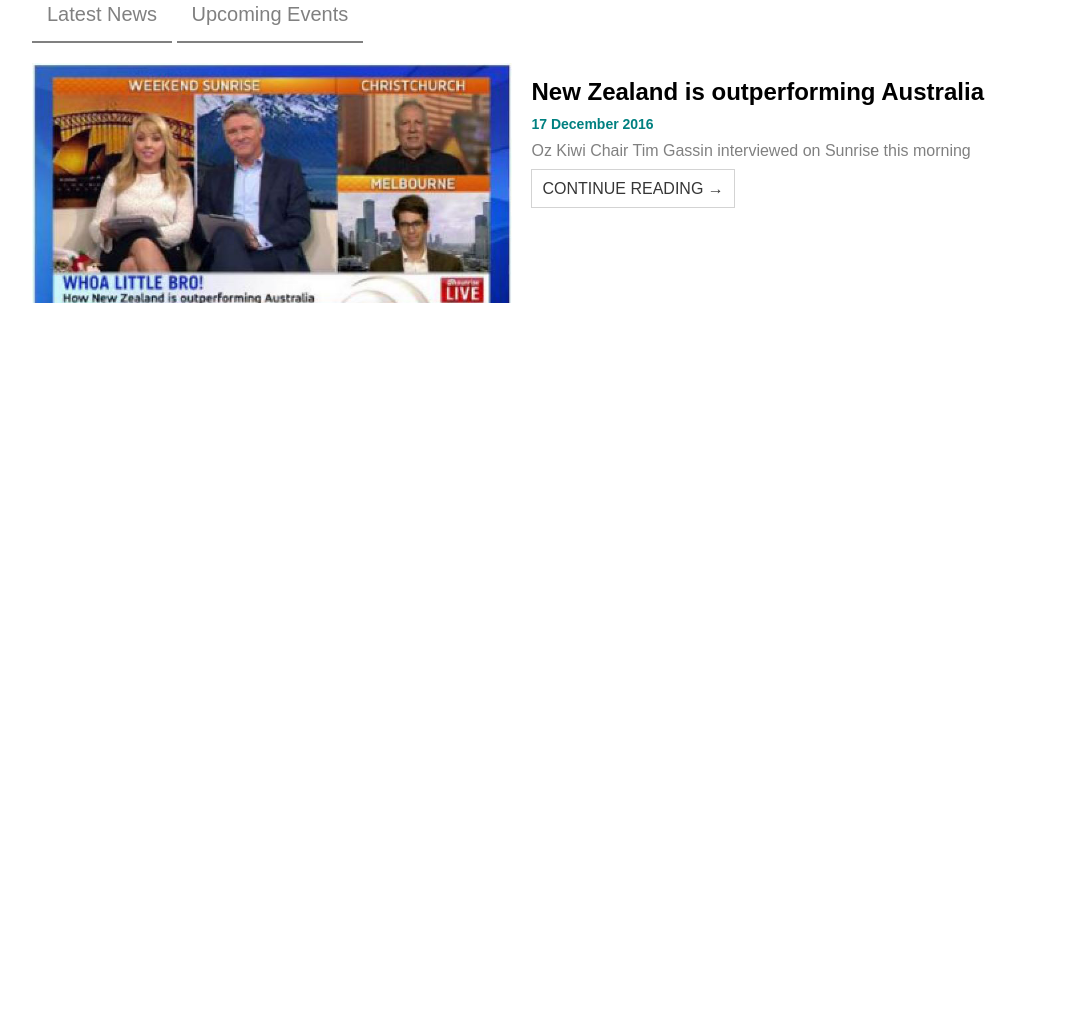
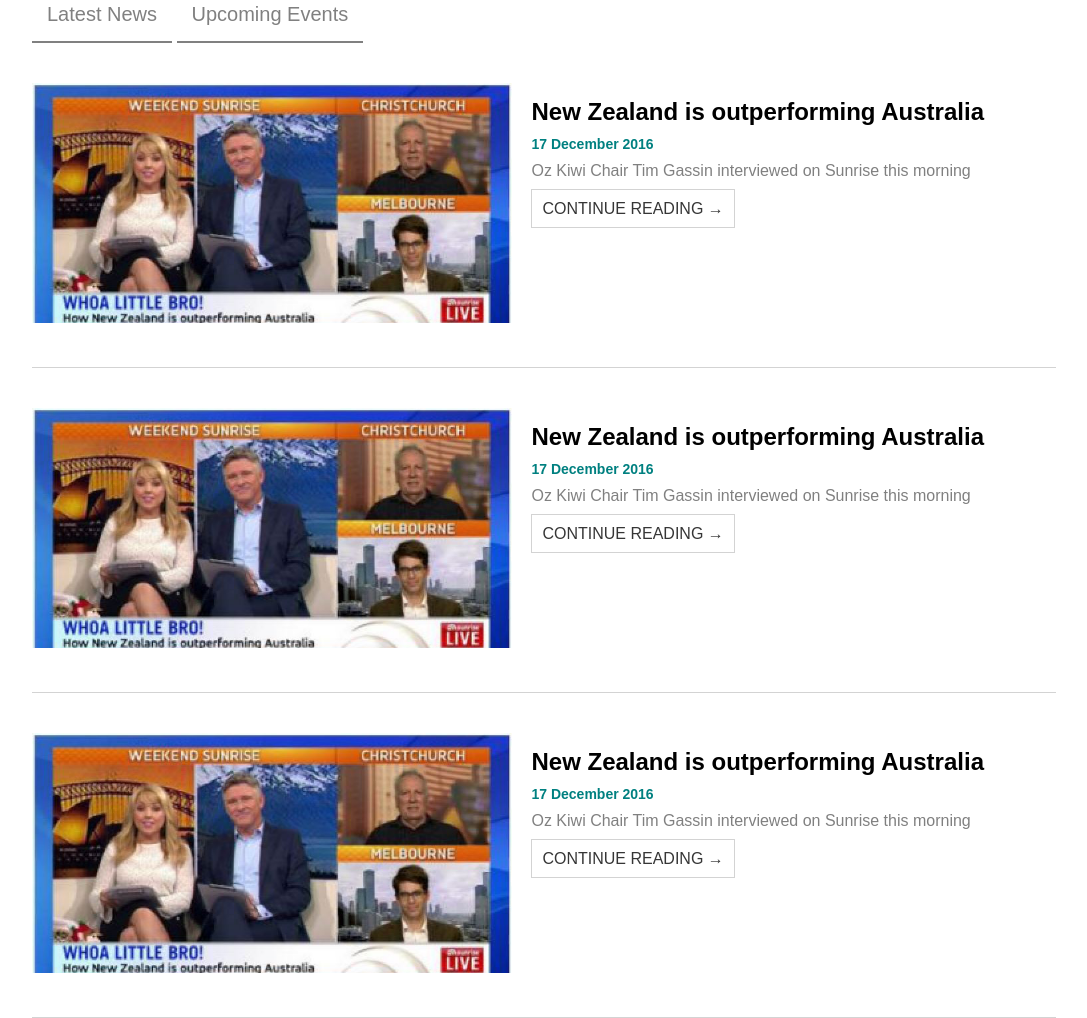
Before and after one commit to Seisachtheia/OzKiwi, a website: page public/index.html in a window 1280 px wide. Shown: the part 1242-2260 px from the top of the page, without its empty margins (96-1183 px from the left). Before the commit the page ends 1549 px from the top, so only its background shows below. Drawn offline with Linux system fonts and the light colour scheme.

Commit message:
no message

```diff
--- a/private/css/pages/_home.scss
+++ b/private/css/pages/_home.scss
@@ -50,7 +50,9 @@
 
     .news-item {
         list-style-type:none;
-        margin-top:20px;
+        margin-top:40px;
+        padding-bottom:40px;
+        border-bottom:solid #d3d3d3 1px;
     }
 
     .news-img {
--- a/private/css/sections/_header.scss
+++ b/private/css/sections/_header.scss
@@ -21,7 +21,7 @@
 }
 
 .header-banner {
-
+    position:relative;
     width:auto;
     height:500px;
     padding-top:15px;
@@ -39,10 +39,14 @@
     }
 
     .bottom-right {
+        display: inline-block;
+        position: absolute;
+        bottom: 40px;
+        right: calc( 50% - (#{$desktop} / 2))
+        bottom: 50%;
+        transform: translateY(-50%);
+    }
 
-        float:right;
-        margin-right:30%;
-        margin-top:12%;
     }
 
     h3 {
--- a/public/index.html
+++ b/public/index.html
@@ -116,6 +116,48 @@
 
                         </li>
 
+                        <li class="news-item">
+                    <!-- This is the left image -->
+                            <span class="news-img">
+
+                            </span>
+                    <!-- This is the right side information and text -->
+                            <div class="news-item-text-content">
+
+                                <h1>New Zealand is outperforming Australia</h1>
+
+                                <h6>17 December 2016</h6>
+
+                                <p>Oz Kiwi Chair Tim Gassin interviewed on Sunrise this morning</p>
+
+                                <span class="cont-reading">Continue Reading &#x2192</span>
+
+
+                            </div>
+
+                        </li>
+
+                        <li class="news-item">
+                    <!-- This is the left image -->
+                            <span class="news-img">
+
+                            </span>
+                    <!-- This is the right side information and text -->
+                            <div class="news-item-text-content">
+
+                                <h1>New Zealand is outperforming Australia</h1>
+
+                                <h6>17 December 2016</h6>
+
+                                <p>Oz Kiwi Chair Tim Gassin interviewed on Sunrise this morning</p>
+
+                                <span class="cont-reading">Continue Reading &#x2192</span>
+
+
+                            </div>
+
+                        </li>
+
                     </ul>
 
                 </div>
```
Also changed, not shown: public/css/style.css.
